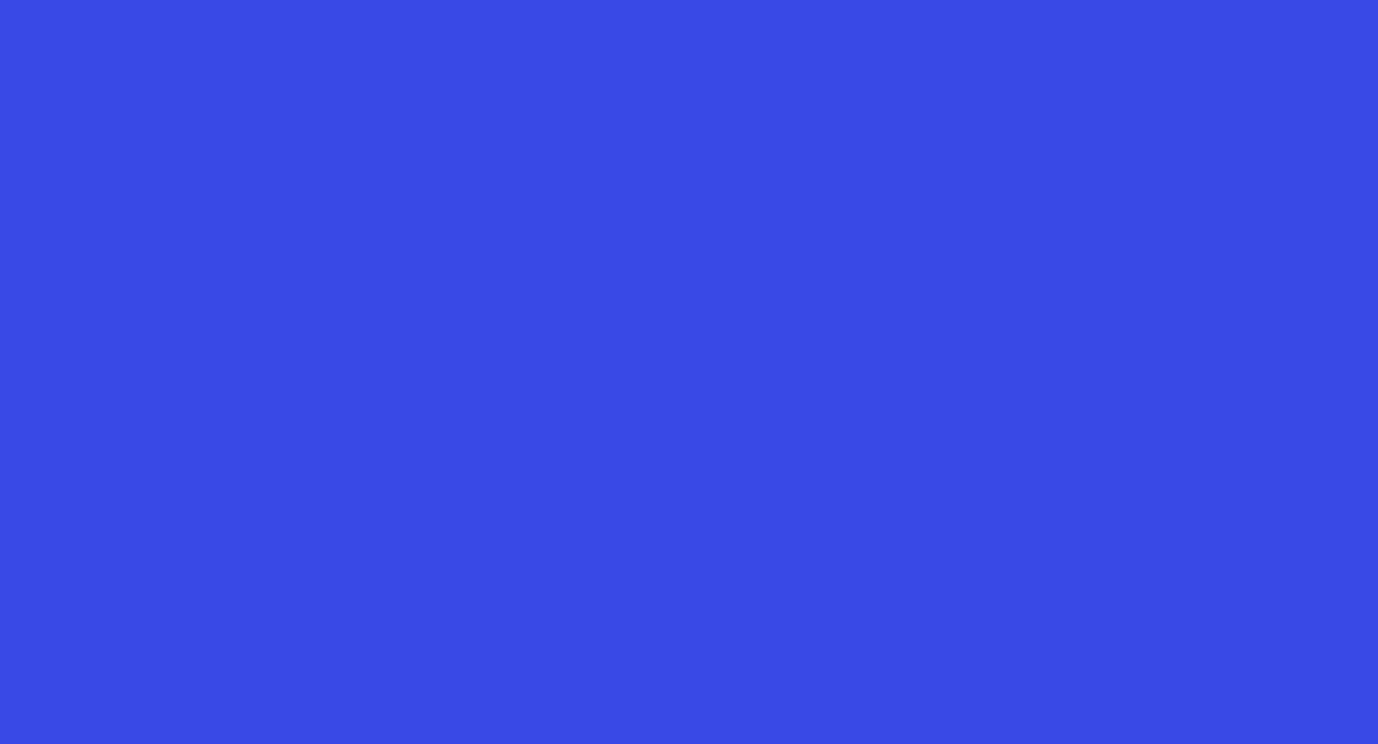
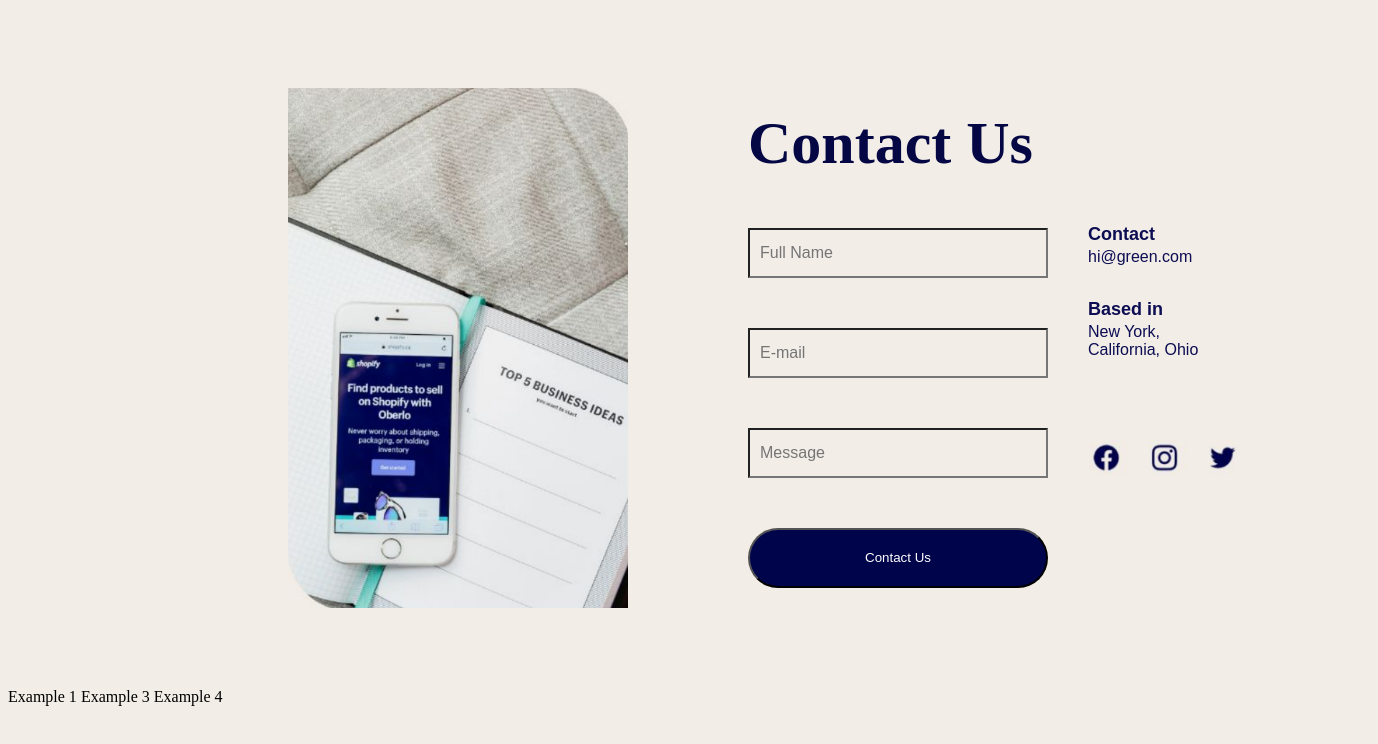
Before and after one commit to MatheusPaternez/forms-with-grid, a plain HTML site: page example-2.html in a window 1280 px wide. Shown: the whole page, 1378 px wide, since content can reach past the window. Drawn offline with Linux system fonts and the light colour scheme.

Commit message:
Add Second Example

```diff
--- a/example-2.html
+++ b/example-2.html
@@ -1,15 +1,42 @@
 <!DOCTYPE html>
 <html lang="en">
+
 <head>
     <meta charset="UTF-8">
     <meta name="viewport" content="width=device-width, initial-scale=1.0">
     <link rel="stylesheet" href="main.css">
     <title>Example 2 Forms with Grid</title>
 </head>
-<body>
-    <form>
 
+<body class="body-2">
+    <form class="form-2">
+        <div class="img-text">
+
+            <img class="image-2" src="assets/img/example-2.png" alt="Design Table">
+            <div class="form-2-content">
+                <h1 class="example-2-title">Contact Us</h1>
+                <input class="text-2" type="text" name="full-name" placeholder="Full Name">
+                <input class="text-2" type="email" name="email" placeholder="E-mail">
+                <input class="text-2" type="text" name="message" placeholder="Message">
+                <button class="btn-2" type="submit">Contact Us</button>
+            </div>
+            <div class="div-side-text">
+                <h2 class="side-text-1">Contact</h2>
+                <p class="p-side-text">hi@green.com</p>
+                <h2 class="side-text-2">Based in</h2>
+                <p>New York,<br>California, Ohio</p>
+                <img class="icon-2" src="./assets/img/Captura de tela 2025-08-23 121310.png">
+            </div>
+            <nav class="nav-pag-2">
+        <a class="example-1-link-page-2" href="index.html">Example 1</a>
+        <a class="example-3-link-page-2" href="example-3.html">Example 3</a>
+        <a class="example-4-link-page-2" href="example-4.html">Example 4</a>
+    </nav>
+        </div>
+        </div>
     </form>
 
+
 </body>
+
 </html>
--- a/main.css
+++ b/main.css
@@ -4,18 +4,18 @@
 
 /* First Example */
 
-body {
+.body-1 {
     background-color: #3949e6;
 }
 
-form {
+.form-1 {
     display: grid;
     grid-auto-columns: 400px;
     justify-content: center;
     margin-top: 200px;
 }
 
-h1 {
+.h1-1 {
     font-family: arial;
     text-align: center;
     /* margin-top: 14%; */
@@ -23,7 +23,7 @@ h1 {
     color: white;
 }
 
-h3 {
+.h3-1 {
     font-family: arial;
     font-size: 15px;
     text-align: center;
@@ -47,25 +47,26 @@ h3 {
     display: grid;
     text-align: center;
 }
-.name{
+
+.name {
     display: grid;
     border-radius: 6px;
     padding: 8px;
 }
 
-.email{
+.email {
     display: grid;
     border-radius: 6px;
     padding: 8px;
 }
 
-.phone-number-text{
+.phone-number-text {
     display: grid;
     border-radius: 6px;
     padding: 8px;
 }
 
-button{
+.btn-1 {
     display: grid;
     width: 110px;
     margin-top: 30px;
@@ -74,7 +75,7 @@ button{
     color: #3949e6;
 }
 
-.example-2-link{
+.example-2-link {
     display: inline-block;
     text-decoration: none;
     color: white;
@@ -82,7 +83,15 @@ button{
     margin-left: 3%;
 }
 
-.example-3-link{
+.example-3-link {
+    display: inline-block;
+    text-decoration: none;
+    color: white;
+    margin-top: 200px;
+    margin-left: 3%;
+}
+
+.example-4-link {
     display: inline-block;
     text-decoration: none;
     color: white;
@@ -91,3 +100,91 @@ button{
 }
 
 /* Second Example */
+
+.example-2-title {
+    display: inline-block;
+    font-family: 'Times New Roman';
+    margin-top: 100px;
+    font-size: 60px;
+    color: #040744;
+    margin: 0;
+}
+
+.body-2 {
+    background-color: #f2ede7;
+}
+
+.image-2 {
+    display: inline-block;
+    padding: 80px;
+    width: 500px;
+    margin-left: 200px;
+}
+
+.img-text {
+    display: grid;
+    grid-template-columns: 1fr 1fr auto;
+    align-items: center;
+}
+
+.form-2-content {
+    display: grid;
+    padding: 80px 40px;
+    gap: 50px;
+}
+
+.text-2 {
+    width: 300px;
+    height: 50px;
+    padding: 10px;
+    background: transparent;
+    font-size: 16px;
+}
+
+.btn-2 {
+    width: 300px;
+    height: 60px;
+    border-radius: 60px;
+    background-color: #00044b;
+    color: white;
+}
+
+.div-side-text {
+    display: grid;
+    padding-right: 140px;
+    color: #0c0d52;
+    font-family: Arial, Helvetica, sans-serif;
+}
+
+.side-text-1,
+.side-text-2 {
+    margin: 3px 0;
+}
+
+div.div-side-text h2 {
+    font-size: 18px;
+}
+
+div.div-side-text p {
+    margin: 0;
+    margin-bottom: 30px;
+}
+
+.icon-2 {
+    margin-top: 50px;
+    width: 150px;
+}
+
+.nav-page-2 {
+    display: grid;
+    gap: 30px;
+}
+
+.example-1-link-page-2,
+.example-3-link-page-2,
+.example-4-link-page-2{
+    color: black;
+    text-decoration: none;
+}
+
+/* Third Example */
```
Also changed, not shown: example-3.html (+6 -2 lines), example-4.html (added, +11 -0 lines), index.html (+6 -5 lines), assets/img/Captura de tela 2025-08-23 121310.png (added), assets/img/example-2.png (added).
